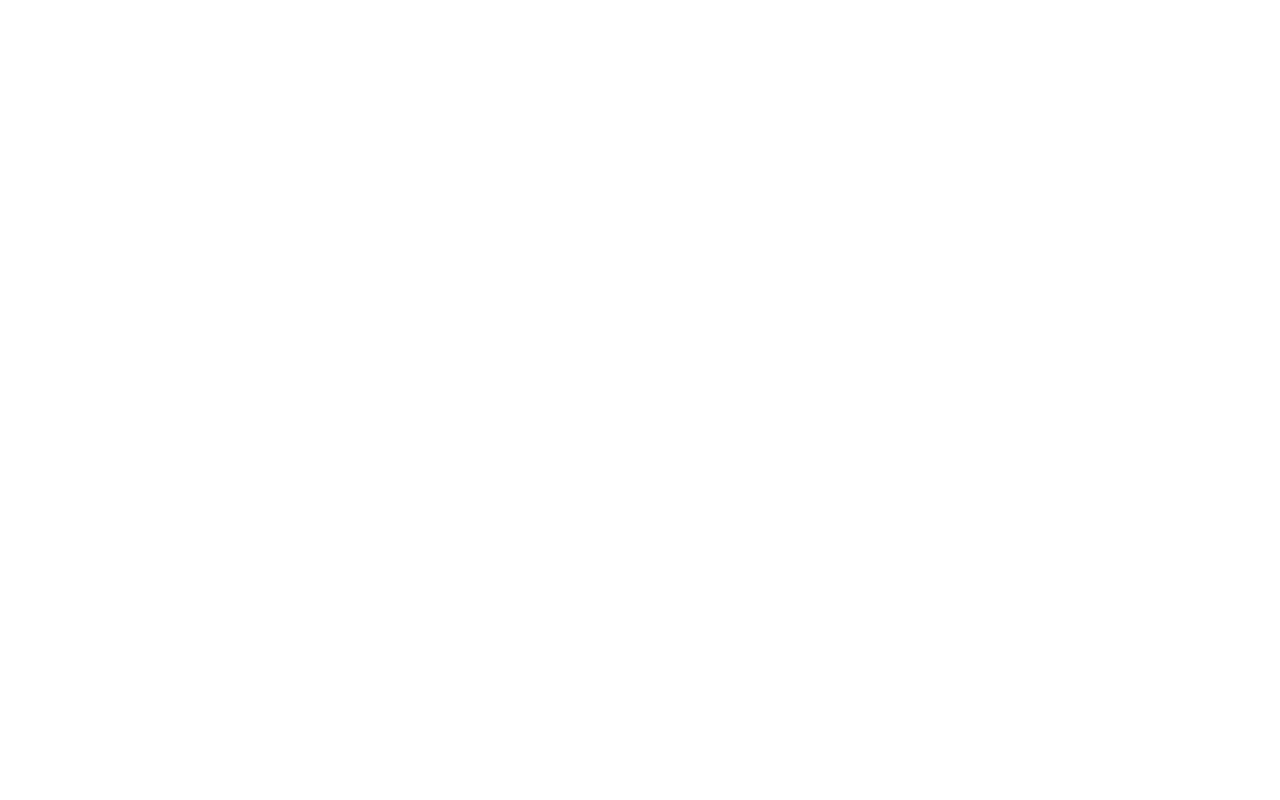
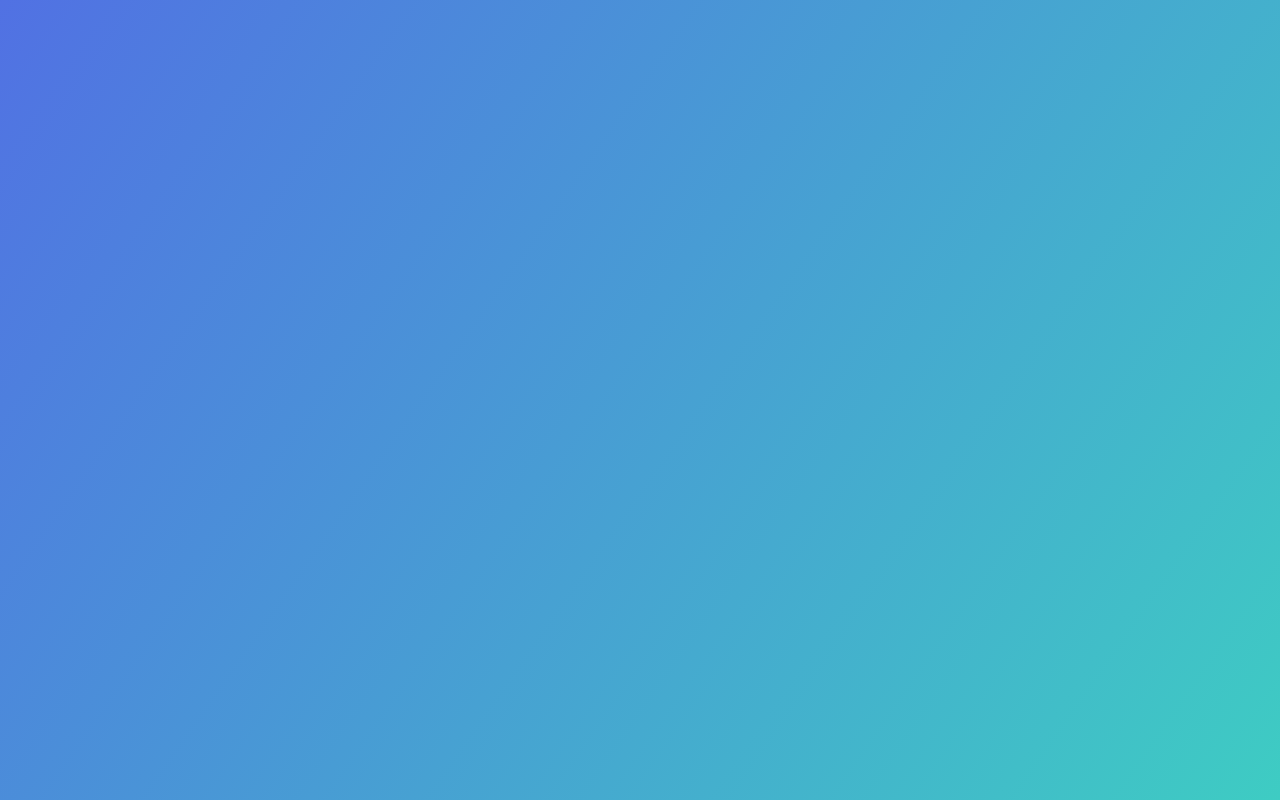
Before and after one commit to bjechna/Sign-Up-Page, a plain HTML site: page index.html in a window 1280 px wide. Drawn offline with Linux system fonts and the light colour scheme.

Commit message:
made container div

```diff
--- a/index.html
+++ b/index.html
@@ -8,6 +8,10 @@
     <link rel='stylesheet' type='text/css' media='screen' href='main.css'>
 </head>
 <body>
+    <div id="container">
+        <div id="app">
 
+        </div>
+    </div>
 </body>
 </html>
--- a/main.css
+++ b/main.css
@@ -3,3 +3,10 @@
     padding: 0;
     box-sizing: border-box;
 }
+
+#container {
+    width: 100%;
+    background: linear-gradient(125deg, #5171E3, #3ECCC3);
+    min-height: 100vh;
+    padding: 10px;
+}
```
